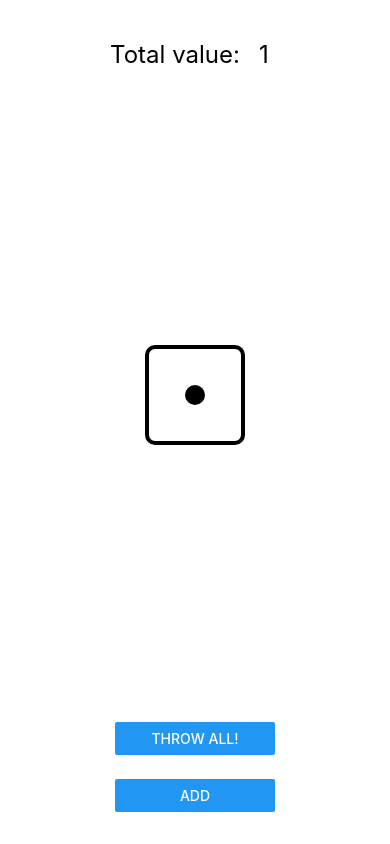
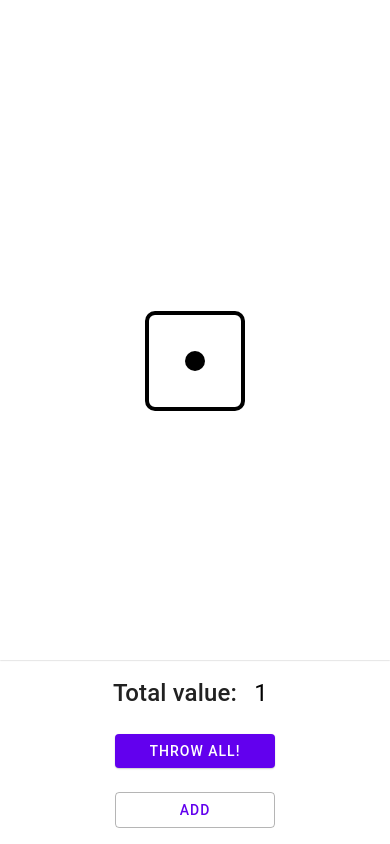
Before and after one commit to lapanti/dice, a React Native app: screen / in a window 390 px wide. Built offline with nearby package versions, Linux system fonts and the light colour scheme.

Commit message:
refactor: move total to footer

```diff
--- a/App.tsx
+++ b/App.tsx
@@ -1,17 +1,24 @@
 import { StatusBar } from 'expo-status-bar'
 import React from 'react'
+import { DefaultTheme, Provider as PaperProvider } from 'react-native-paper'
 import { Provider } from 'react-redux'
 
 import MainView from './app/MainView'
 import { store } from './store/store'
 
+const theme = {
+    ...DefaultTheme,
+}
+
 const App = () => {
     return (
-        <Provider store={store}>
-            <MainView />
-            {/* eslint-disable-next-line react/style-prop-object */}
-            <StatusBar style="auto" />
-        </Provider>
+        <PaperProvider theme={theme}>
+            <Provider store={store}>
+                <MainView />
+                {/* eslint-disable-next-line react/style-prop-object */}
+                <StatusBar style="auto" />
+            </Provider>
+        </PaperProvider>
     )
 }
 
--- a/app/MainView.tsx
+++ b/app/MainView.tsx
@@ -4,20 +4,17 @@ import { StyleSheet, View } from 'react-native'
 
 import DiceContainer from './mainView/DiceContainer'
 import Footer from './mainView/Footer'
-import Title from './mainView/Title'
 
 const styles = StyleSheet.create({
     container: {
         flex: 1,
         flexDirection: 'column',
-        alignItems: 'center',
         justifyContent: 'center',
     },
 })
 
 const MainView = () => (
     <View style={styles.container}>
-        <Title />
         <DiceContainer />
         <Footer />
     </View>
--- a/app/mainView/DiceContainer.tsx
+++ b/app/mainView/DiceContainer.tsx
@@ -1,18 +1,23 @@
 import React from 'react'
 // eslint-disable-next-line import/namespace,import/named
-import { ScrollView, StyleSheet } from 'react-native'
+import { Dimensions, ScrollView, StyleSheet } from 'react-native'
+import { Surface } from 'react-native-paper'
 
 import useAppSelector from '../../hooks/useAppSelector'
 import { allDiceSelector } from '../../store/ducks/dice'
 import Dice from './diceContainer/Dice'
 
 const styles = StyleSheet.create({
+    surface: {
+        flexGrow: 1,
+        width: '100%',
+        elevation: 2,
+    },
     scrollView: {
-        marginTop: 106,
-        marginBottom: 160,
+        marginTop: 64,
     },
     container: {
-        flexGrow: 1,
+        height: Dimensions.get('window').height - 186 - 64,
         flexDirection: 'row',
         flexWrap: 'wrap',
         alignItems: 'center',
@@ -24,11 +29,13 @@ const DiceContainer = () => {
     const allDice = useAppSelector(allDiceSelector)
 
     return (
-        <ScrollView contentContainerStyle={styles.container} style={styles.scrollView}>
-            {allDice.map((dice, i) => (
-                <Dice key={i} dice={dice} index={i} />
-            ))}
-        </ScrollView>
+        <Surface style={styles.surface}>
+            <ScrollView contentContainerStyle={styles.container} style={styles.scrollView}>
+                {allDice.map((dice, i) => (
+                    <Dice key={i} dice={dice} index={i} />
+                ))}
+            </ScrollView>
+        </Surface>
     )
 }
 
--- a/app/mainView/Footer.tsx
+++ b/app/mainView/Footer.tsx
@@ -1,17 +1,20 @@
 import React, { useCallback, useState } from 'react'
 // eslint-disable-next-line import/namespace,import/named
-import { Button, StyleSheet, View } from 'react-native'
+import { StyleSheet, View } from 'react-native'
+import { Button } from 'react-native-paper'
 
 import useAppDispatch from '../../hooks/useAppDispatch'
 import useInterval from '../../hooks/useInterval'
 import useTimeout from '../../hooks/useTimeout'
 import { getRandomInt } from '../../lib/number'
 import { add, rollAll, startRollingAll, stopRollingAll } from '../../store/ducks/dice'
+import Total from './footer/Total'
 
 const styles = StyleSheet.create({
     footer: {
-        position: 'absolute',
-        bottom: 32,
+        width: '100%',
+        alignItems: 'center',
+        marginBottom: 16,
     },
     buttonContainer: {
         marginTop: 24,
@@ -20,21 +23,21 @@ const styles = StyleSheet.create({
 })
 
 const Footer = (): JSX.Element => {
-    const [rolling, setRolling] = useState(false)
+    const [stateRolling, setStateRolling] = useState(false)
     const dispatch = useAppDispatch()
 
     useInterval(() => {
         dispatch(rollAll())
-    }, rolling)
+    }, stateRolling)
 
     useTimeout(() => {
         dispatch(stopRollingAll())
-        setRolling(false)
-    }, rolling)
+        setStateRolling(false)
+    }, stateRolling)
 
     const onRoll = useCallback(() => {
         dispatch(startRollingAll())
-        setRolling(true)
+        setStateRolling(true)
     }, [dispatch])
 
     const onAdd = useCallback(() => {
@@ -43,11 +46,21 @@ const Footer = (): JSX.Element => {
 
     return (
         <View style={styles.footer}>
+            <Total />
             <View style={styles.buttonContainer}>
-                <Button accessibilityLabel="Press here to throw all the dice" title="Throw all!" onPress={onRoll} />
+                <Button
+                    accessibilityLabel="Press here to throw all the dice"
+                    loading={stateRolling}
+                    mode="contained"
+                    onPress={onRoll}
+                >
+                    Throw all!
+                </Button>
             </View>
             <View style={styles.buttonContainer}>
-                <Button accessibilityLabel="Press here to add a dice" title="Add" onPress={onAdd} />
+                <Button accessibilityLabel="Press here to add a dice" mode="outlined" onPress={onAdd}>
+                    Add
+                </Button>
             </View>
         </View>
     )
--- a/app/mainView/Title.tsx
+++ /dev/null
@@ -1,45 +0,0 @@
-import React from 'react'
-// eslint-disable-next-line import/namespace,import/named
-import { ActivityIndicator, StyleSheet, Text, View } from 'react-native'
-
-import useAppSelector from '../../hooks/useAppSelector'
-import { rollingSelector, totalSelector } from '../../store/ducks/dice'
-
-const styles = StyleSheet.create({
-    title: {
-        position: 'absolute',
-        top: 40,
-        flexDirection: 'row',
-        alignItems: 'center',
-        justifyContent: 'center',
-    },
-    titleValue: {
-        marginLeft: 8,
-        minWidth: 32,
-        alignItems: 'center',
-        justifyContent: 'flex-start',
-    },
-    titleText: {
-        fontSize: 24,
-    },
-})
-
-const Title = (): JSX.Element => {
-    const rolling = useAppSelector(rollingSelector)
-    const total = useAppSelector(totalSelector)
-
-    return (
-        <View style={styles.title}>
-            <Text style={styles.titleText}>Total value:</Text>
-            {rolling ? (
-                <ActivityIndicator color="black" style={styles.titleValue} />
-            ) : (
-                <View style={styles.titleValue}>
-                    <Text style={styles.titleText}>{total}</Text>
-                </View>
-            )}
-        </View>
-    )
-}
-
-export default Title
--- /dev/null
+++ b/app/mainView/footer/Total.tsx
@@ -0,0 +1,45 @@
+import React from 'react'
+// eslint-disable-next-line import/namespace,import/named
+import { StyleSheet, View } from 'react-native'
+import { ActivityIndicator, Text, Title } from 'react-native-paper'
+
+import useAppSelector from '../../../hooks/useAppSelector'
+import { rollingSelector, totalSelector } from '../../../store/ducks/dice'
+
+const styles = StyleSheet.create({
+    view: {
+        flexDirection: 'row',
+        alignItems: 'center',
+        justifyContent: 'center',
+        marginTop: 16,
+    },
+    value: {
+        marginLeft: 8,
+        minWidth: 32,
+        alignItems: 'center',
+        justifyContent: 'flex-start',
+    },
+    text: {
+        fontSize: 24,
+    },
+})
+
+const Total = (): JSX.Element => {
+    const rolling = useAppSelector(rollingSelector)
+    const total = useAppSelector(totalSelector)
+
+    return (
+        <View style={styles.view}>
+            <Title style={styles.text}>Total value:</Title>
+            {rolling ? (
+                <ActivityIndicator color="black" style={styles.value} />
+            ) : (
+                <View style={styles.value}>
+                    <Text style={styles.text}>{total}</Text>
+                </View>
+            )}
+        </View>
+    )
+}
+
+export default Total
--- a/package.json
+++ b/package.json
@@ -3,7 +3,7 @@
   "version": "2.0.2",
   "main": "node_modules/expo/AppEntry.js",
   "scripts": {
-    "start": "expo start",
+    "start": "BROWSER=none expo start",
     "android": "expo start --android",
     "ios": "expo start --ios",
     "web": "expo start --web",
@@ -21,6 +21,7 @@
     "react": "16.13.1",
     "react-dom": "16.13.1",
     "react-native": "https://github.com/expo/react-native/archive/sdk-41.0.0.tar.gz",
+    "react-native-paper": "^4.9.1",
     "react-native-web": "~0.13.12",
     "react-redux": "^7.2.4",
     "redux": "^4.1.0",
```
Also changed, not shown: 1 other file (tests, documents, lock files or other folders).
